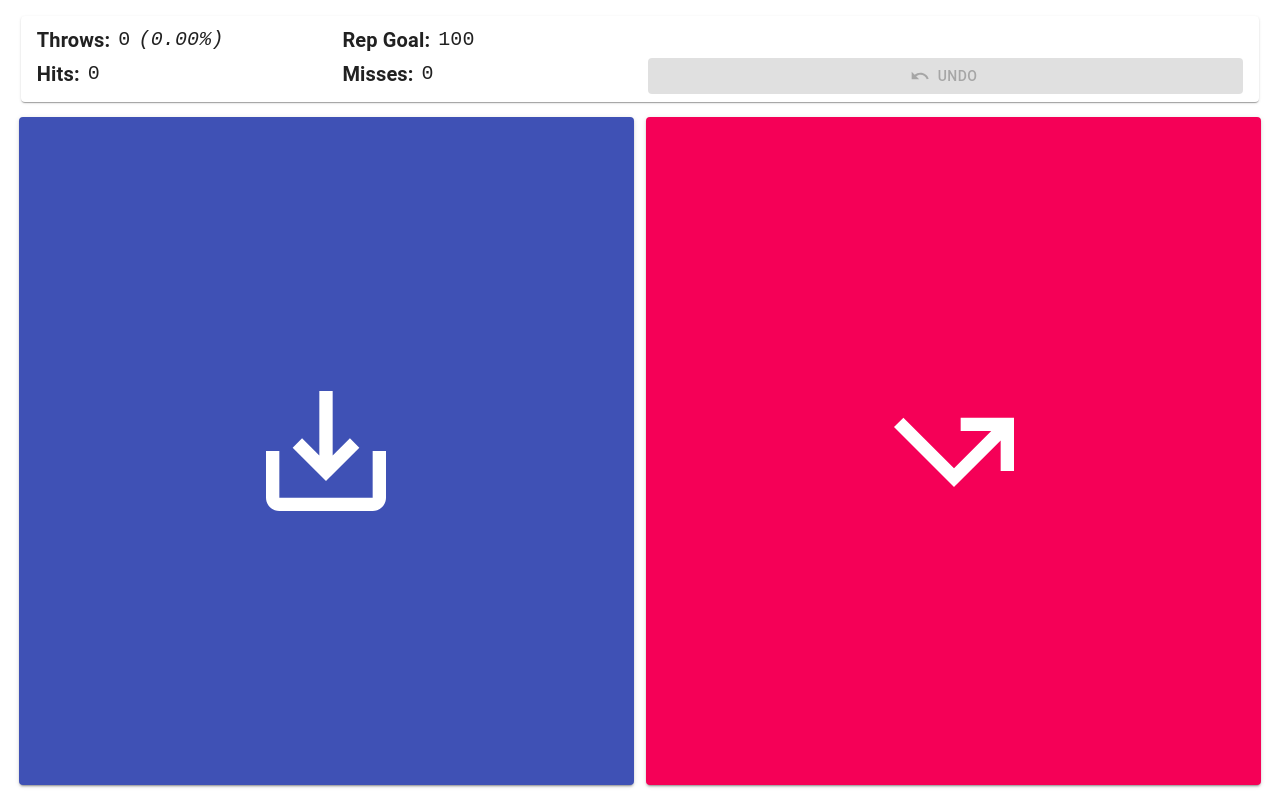
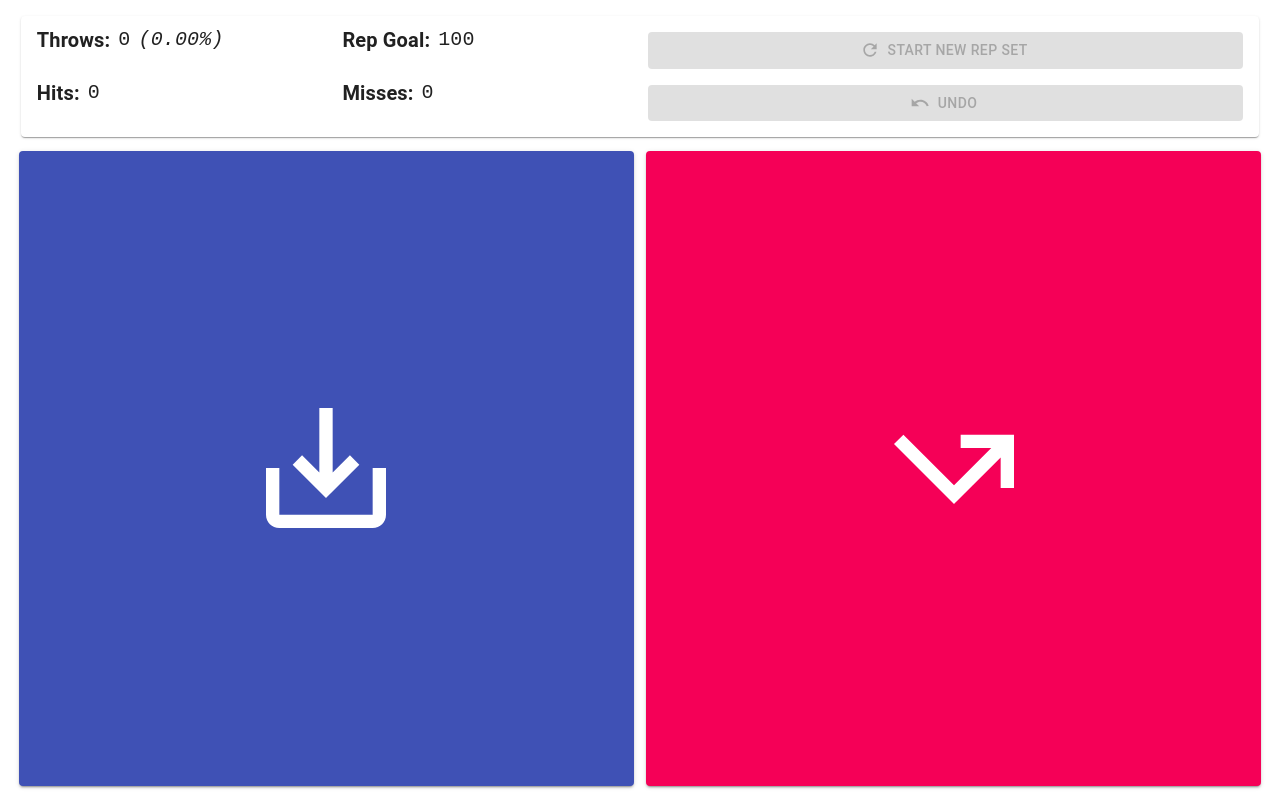
Before and after one commit to tildesrc/dolph, a React (Create React App) app in the folder shell/: page / in a window 1280 px wide. Built offline with nearby package versions, Linux system fonts and the light colour scheme.

Commit message:
Add new rep set button

```diff
--- a/shell/src/App.tsx
+++ b/shell/src/App.tsx
@@ -1,7 +1,7 @@
 import React, { useState } from 'react';
 import './App.css';
 import { Grid, Button, Typography, Box, Paper } from '@material-ui/core';
-import { CallMissedOutgoing as MissIcon, SaveAlt as HitIcon, Undo } from '@material-ui/icons';
+import { Refresh as NewRepSetIcon, CallMissedOutgoing as MissIcon, SaveAlt as HitIcon, Undo as UndoIcon } from '@material-ui/icons';
 import styled from '@emotion/styled';
 import numeral from 'numeral';
 
@@ -51,11 +51,12 @@ type counterStateType = {
 };
 
 function App() {
-  const [counterState, setCounterState] = useState<counterStateType>({
+  const defaultCounterState = {
     hits: 0,
     misses: 0,
     repGoal: 100
-  });
+  };
+  const [counterState, setCounterState] = useState<counterStateType>(defaultCounterState);
   const [undo, setUndo] = useState<counterStateType[]>([]);
 
   function handleCounterButton(field: 'hits' | 'misses') {
@@ -66,6 +67,11 @@ function App() {
   function handleUndo() {
     setCounterState(undo.pop()!);
     setUndo([...undo]);
+  }
+
+  function handleNewRepSet() {
+    setCounterState(defaultCounterState);
+    setUndo([]);
   }
 
   function CounterButton({color, CounterIcon, onClick}: {color: 'primary' | 'secondary', CounterIcon: typeof HitIcon | typeof MissIcon, onClick: () => void}) {
@@ -94,21 +100,27 @@ function App() {
     <PuttingCounter>
       <Paper className='header'>
         <Grid container>
-          <Grid item md={3} sm={6} xs={12}>
+          <Grid container item sm={6} xs={12}>
+            <Grid item md={6} xs={12}>
               <CountLine label='Throws' count={counterState.hits + counterState.misses} outOf={counterState.repGoal} />
             </Grid>
-          <Grid item md={3} sm={6} xs={12}>
+            <Grid item md={6} xs={12}>
               <CountLine label='Rep Goal' count={counterState.repGoal} outOf={0} />
             </Grid>
-          <Grid item md={6} />
-          <Grid item md={3} sm={6} xs={12}>
+            <Grid item md={6} xs={12}>
               <CountLine label='Hits' count={counterState.hits} outOf={counterState.hits + counterState.misses} />
             </Grid>
-          <Grid item md={3} sm={6} xs={12}>
+            <Grid item md={6} xs={12}>
               <CountLine label='Misses' count={counterState.misses} outOf={counterState.hits + counterState.misses} />
             </Grid>
-          <Grid item md={6} xs={12} style={{ paddingLeft: '0.5rem', paddingRight: '0.5rem'}}>
-            <Button fullWidth variant='contained' startIcon={<Undo />} disabled={undo.length === 0} onClick={handleUndo}>Undo</Button>
+          </Grid>
+          <Grid container item sm={6} xs={12}>
+            <Grid item xs={12} style={{ padding: '0.5rem'}}>
+              <Button fullWidth variant='contained' startIcon={<NewRepSetIcon />} disabled={undo.length === 0} onClick={handleNewRepSet}>Start New Rep Set</Button>
+            </Grid>
+            <Grid item xs={12} style={{ padding: '0.5rem'}}>
+              <Button fullWidth variant='contained' startIcon={<UndoIcon />} disabled={undo.length === 0} onClick={handleUndo}>Undo</Button>
+            </Grid>
           </Grid>
         </Grid>
       </Paper>
```
Lines whose indentation alone changed are shown as unchanged.
